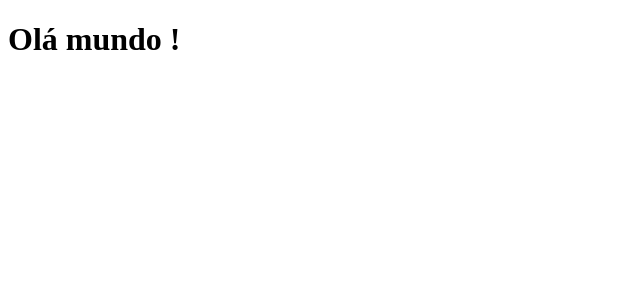
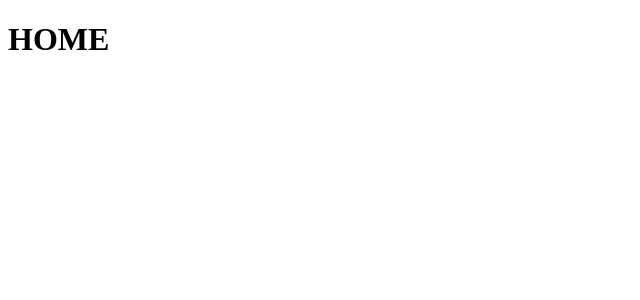
Before and after one commit to aragaoruan/shoes, a React (Create React App) app: page / in a window 1280 px wide. Shown: the top 300 px of the page, without its empty margins (0-640 px from the left). Built offline with nearby package versions, Linux system fonts and the light colour scheme.

Commit message:
[Add] configurando rotas

```diff
--- a/package.json
+++ b/package.json
@@ -5,6 +5,7 @@
   "dependencies": {
     "react": "^16.10.2",
     "react-dom": "^16.10.2",
+    "react-router-dom": "^5.1.2",
     "react-scripts": "3.2.0"
   },
   "scripts": {
--- a/src/App.js
+++ b/src/App.js
@@ -1,10 +1,13 @@
 import React from 'react';
+import { BrowserRouter } from 'react-router-dom';
+import Routes from './router';
 
 function App() {
   return (
-    <div>
-      <h1>Olá mundo !</h1>
-    </div>
+    <BrowserRouter>
+      {/* <Header /> */}
+      <Routes />
+    </BrowserRouter>
   );
 }
 
--- /dev/null
+++ b/src/pages/Cart/index.js
@@ -0,0 +1,11 @@
+import React from 'react';
+
+// import { Container } from './styles';
+
+export default function Cart() {
+  return (
+    <div>
+      <h1>Cart</h1>
+    </div>
+  );
+}
--- /dev/null
+++ b/src/pages/Home/index.js
@@ -0,0 +1,11 @@
+import React from 'react';
+
+// import { Container } from './styles';
+
+export default function Home() {
+  return (
+    <div>
+      <h1>HOME</h1>
+    </div>
+  );
+}
--- /dev/null
+++ b/src/router.js
@@ -0,0 +1,14 @@
+import React from 'react';
+import { Switch, Route } from 'react-router-dom';
+
+import Home from './pages/Home';
+import Cart from './pages/Cart';
+
+export default function Routes() {
+  return (
+    <Switch>
+      <Route path="/" exact component={Home} />
+      <Route path="/cart" component={Cart} />
+    </Switch>
+  );
+}
```
Also changed, not shown: 1 other file (tests, documents, lock files or other folders).
